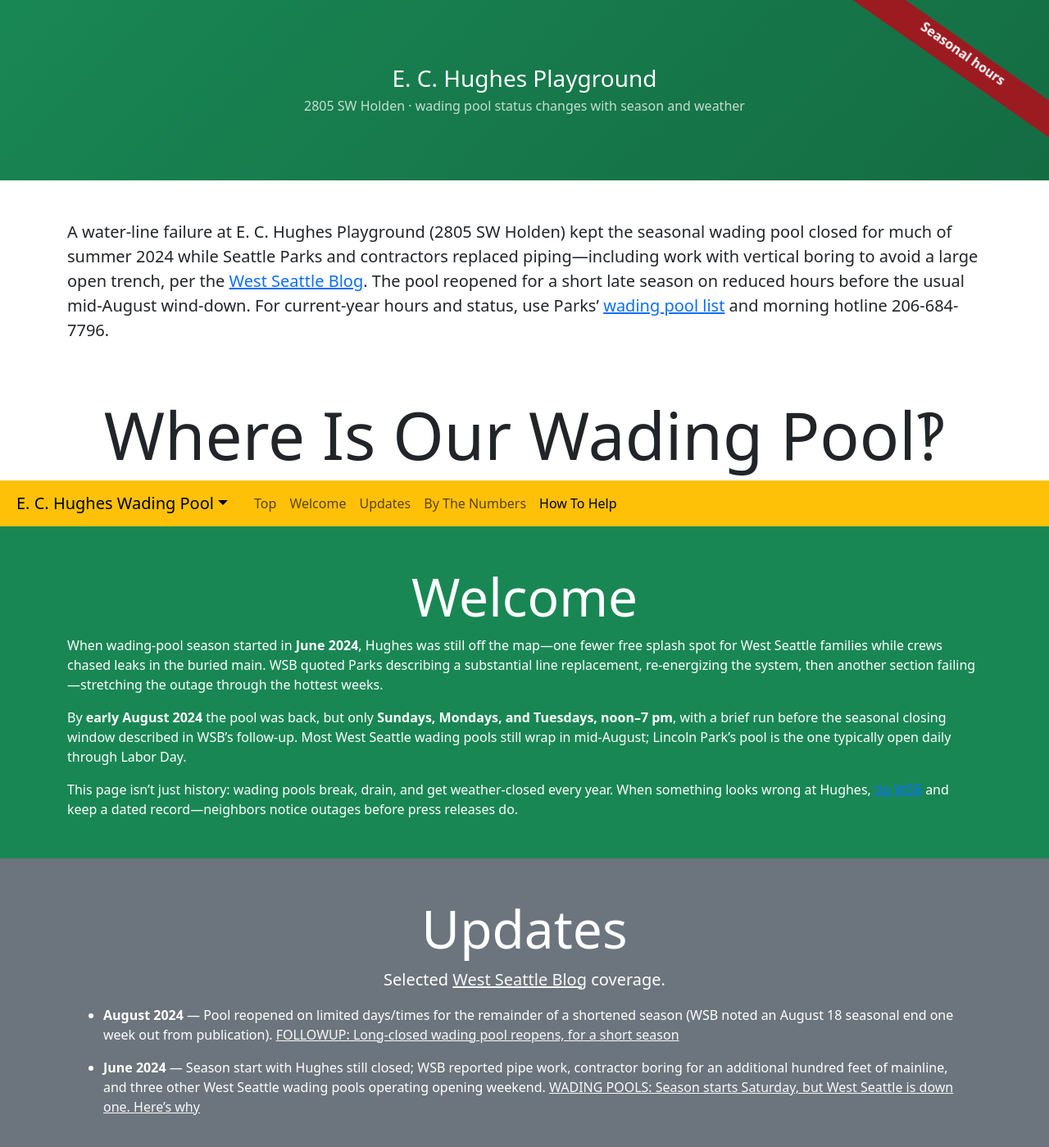
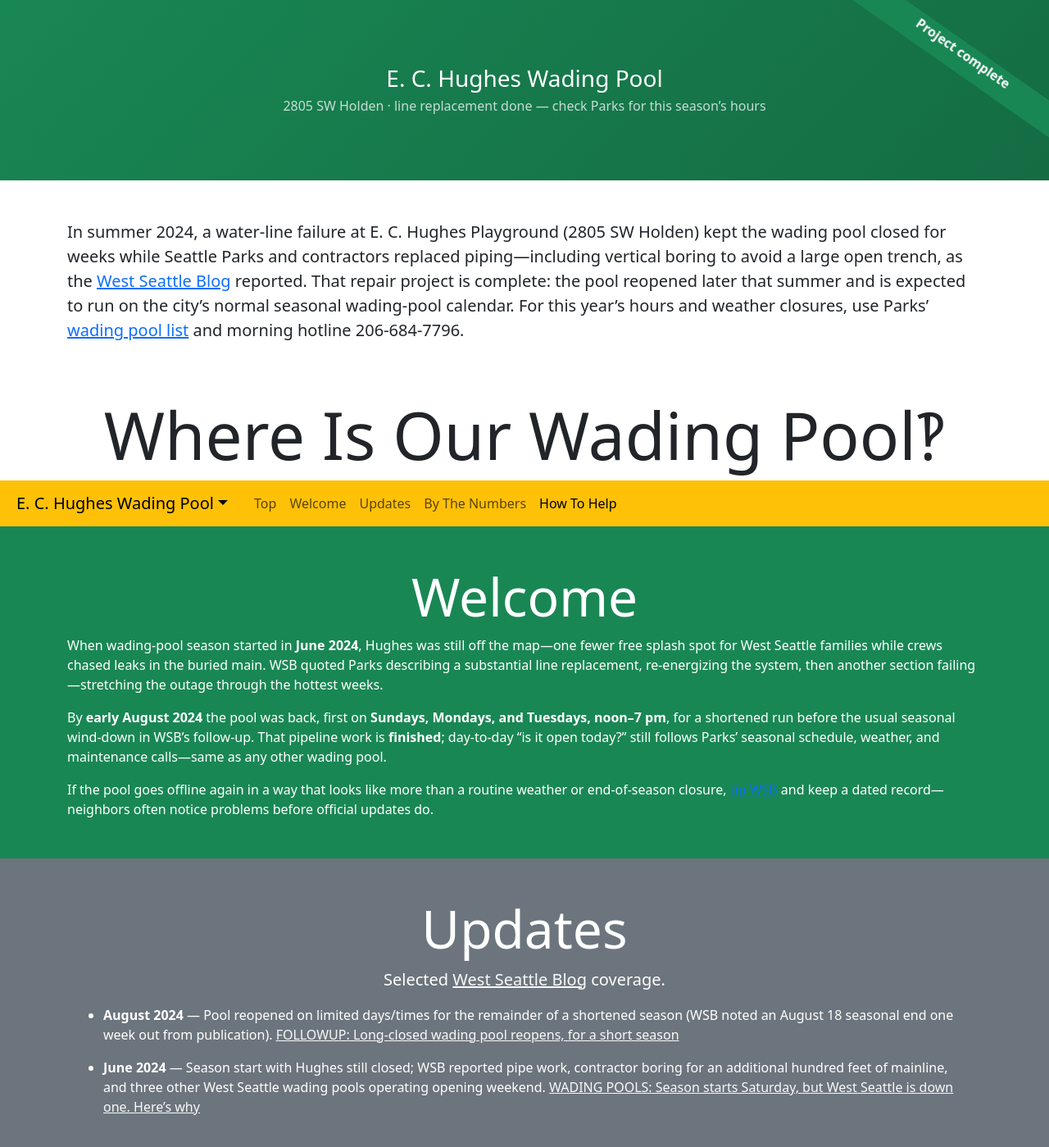
Before and after one commit to thewellington/whereisourplayground.org, a Jekyll site: the page built from _parks/ec-hughes.html, in a window 1280 px wide and 1400 px high. Shown: the whole window at 82% size. Built offline with Jekyll 4.4.1, drawn with Linux system fonts in a browser that asks for light colours; some of the changed text lies outside the part shown.

Commit message:
more ribbon updates

```diff
--- a/_parks/ec-hughes.html
+++ b/_parks/ec-hughes.html
@@ -1,13 +1,14 @@
 ---
 layout: page
 title: "E. C. Hughes Wading Pool"
-description: "West Seattle Blog tracked a 2024 water-line failure that kept E. C. Hughes Playground’s wading pool offline for much of summer, before a shortened late-season reopening on Sundays, Mondays, and Tuesdays."
+description: "Seattle Parks finished replacing failed water lines at E. C. Hughes Playground after a long 2024 outage; the wading pool is back on the usual seasonal schedule. West Seattle Blog covered the closure and reopening."
 open-graph:
     image: ""
 
 published: true
 
-ribbon-text: "Seasonal hours"
+ribbon-text: "Project complete"
+ribbon_complete: true
 
 contact:
 
@@ -42,8 +43,8 @@ section-links:
     <div class="carousel-item active">
       <div class="d-flex align-items-center justify-content-center text-center text-white px-3" style="min-height: 220px; background: linear-gradient(135deg, #198754 0%, #146c43 100%);">
         <div>
-          <p class="h3 mb-1">E. C. Hughes Playground</p>
-          <p class="mb-0 opacity-75">2805 SW Holden · wading pool status changes with season and weather</p>
+          <p class="h3 mb-1">E. C. Hughes Wading Pool</p>
+          <p class="mb-0 opacity-75">2805 SW Holden · line replacement done — check Parks for this season’s hours</p>
         </div>
       </div>
     </div>
@@ -52,7 +53,7 @@ section-links:
 </div>
 
 <div id="lead" class="container py-5">
-  <p class="lead">A <strong>water-line failure</strong> at <strong>E.&nbsp;C.&nbsp;Hughes Playground</strong> (2805&nbsp;SW&nbsp;Holden) kept the seasonal <strong>wading pool</strong> closed for much of <strong>summer&nbsp;2024</strong> while Seattle Parks and contractors replaced piping—including work with <strong>vertical boring</strong> to avoid a large open trench, per the <a href="https://westseattleblog.com" target="_blank" rel="noopener noreferrer">West Seattle Blog</a>. The pool <strong>reopened for a short late season</strong> on reduced hours before the usual mid-August wind-down. For <strong>current-year</strong> hours and status, use Parks’ <a href="https://www.seattle.gov/parks/recreation/outdoor-water-recreation/sprayparks-and-wading-pools" target="_blank" rel="noopener noreferrer">wading pool list</a> and morning hotline <strong>206-684-7796</strong>.</p>
+  <p class="lead">In <strong>summer&nbsp;2024</strong>, a <strong>water-line failure</strong> at <strong>E.&nbsp;C.&nbsp;Hughes Playground</strong> (2805&nbsp;SW&nbsp;Holden) kept the <strong>wading pool</strong> closed for weeks while Seattle Parks and contractors replaced piping—including <strong>vertical boring</strong> to avoid a large open trench, as the <a href="https://westseattleblog.com" target="_blank" rel="noopener noreferrer">West Seattle Blog</a> reported. That <strong>repair project is complete</strong>: the pool <strong>reopened later that summer</strong> and is expected to run on the city’s normal <strong>seasonal</strong> wading-pool calendar. For <strong>this year’s</strong> hours and weather closures, use Parks’ <a href="https://www.seattle.gov/parks/recreation/outdoor-water-recreation/sprayparks-and-wading-pools" target="_blank" rel="noopener noreferrer">wading pool list</a> and morning hotline <strong>206-684-7796</strong>.</p>
 </div>
 
 <h1 class="display-1 text-center">Where Is Our Wading Pool&#8253;</h1>
@@ -63,8 +64,8 @@ section-links:
   <div class="container py-5">
       <h2 class="display-3 text-center">Welcome</h2>
       <p>When wading-pool season started in <strong>June&nbsp;2024</strong>, Hughes was still off the map—one fewer free splash spot for West Seattle families while crews chased leaks in the buried main. WSB quoted Parks describing a substantial line replacement, re-energizing the system, then another section failing—stretching the outage through the hottest weeks.</p>
-      <p>By <strong>early August&nbsp;2024</strong> the pool was back, but only <strong>Sundays, Mondays, and Tuesdays, noon–7&nbsp;pm</strong>, with a brief run before the seasonal closing window described in WSB’s follow-up. Most West Seattle wading pools still wrap in mid-August; Lincoln Park’s pool is the one typically open daily through Labor Day.</p>
-      <p class="mb-0">This page isn’t just history: wading pools break, drain, and get weather-closed every year. When something looks wrong at Hughes, <a href="https://westseattleblog.com/contact" target="_blank" rel="noopener noreferrer">tip WSB</a> and keep a dated record—neighbors notice outages before press releases do.</p>
+      <p>By <strong>early August&nbsp;2024</strong> the pool was back, first on <strong>Sundays, Mondays, and Tuesdays, noon–7&nbsp;pm</strong>, for a shortened run before the usual seasonal wind-down in WSB’s follow-up. That pipeline work is <strong>finished</strong>; day-to-day “is it open today?” still follows Parks’ seasonal schedule, weather, and maintenance calls—same as any other wading pool.</p>
+      <p class="mb-0">If the pool goes offline again in a way that looks like more than a routine weather or end-of-season closure, <a href="https://westseattleblog.com/contact" target="_blank" rel="noopener noreferrer">tip WSB</a> and keep a dated record—neighbors often notice problems before official updates do.</p>
   </div>
 </div>
 
@@ -88,8 +89,8 @@ section-links:
 <div id="by-the-numbers" class="container-fluid text-bg-info">
     <div class="container py-5">
         <h2 class="display-3 text-center">By The Numbers...</h2>
-        <p class="lead text-center">WSB’s <strong>June&nbsp;2024</strong> check-in treated <strong>June&nbsp;22</strong> as opening day for most city wading pools—while Hughes was still closed for repairs. Late-summer reopening bought only a slice of the season before standard August wind-downs.</p>
-        <p class="text-center small mb-0 text-muted">For “how long is it closed <em>this</em> year,” track the same way WSB does: Parks’ public pool page, same-day visits, and the 206-684-7796 morning recording.</p>
+        <p class="lead text-center">WSB’s <strong>June&nbsp;2024</strong> check-in treated <strong>June&nbsp;22</strong> as opening day for most city wading pools—while Hughes was still closed for repairs. The <strong>2024 line-replacement project</strong> is wrapped up; comparing “opening weekend minus one pool” to “back in service before season’s end” is the story this section captures.</p>
+        <p class="text-center small mb-0 text-muted">For current-season hours and surprise closures, use Parks’ wading pool page, same-day visits, and the <strong>206-684-7796</strong> morning recording—the same sources WSB relies on.</p>
     </div>
 </div>
 
```
Also changed, not shown: .cursor/skills/update-park-pages/SKILL.md.
